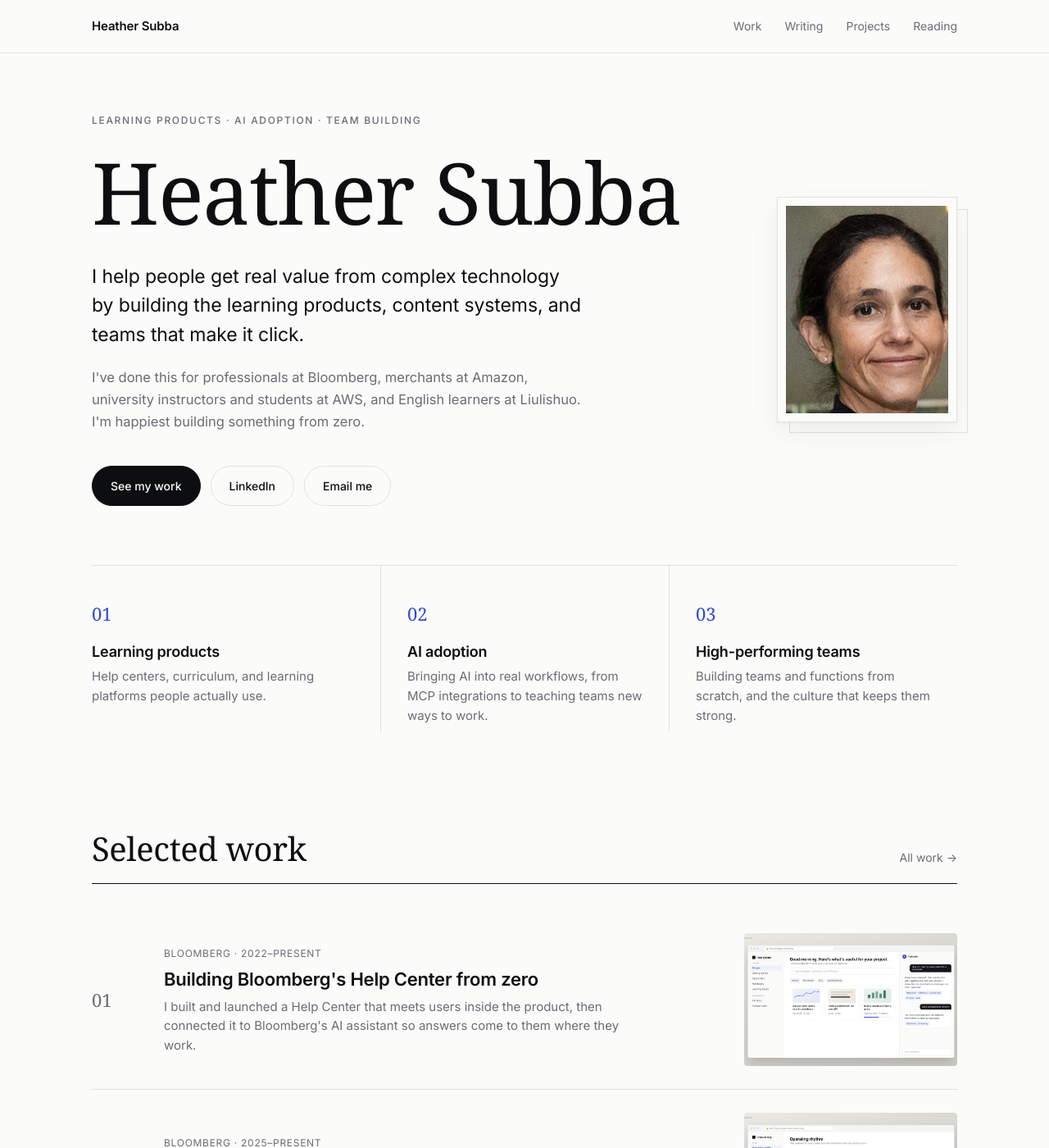
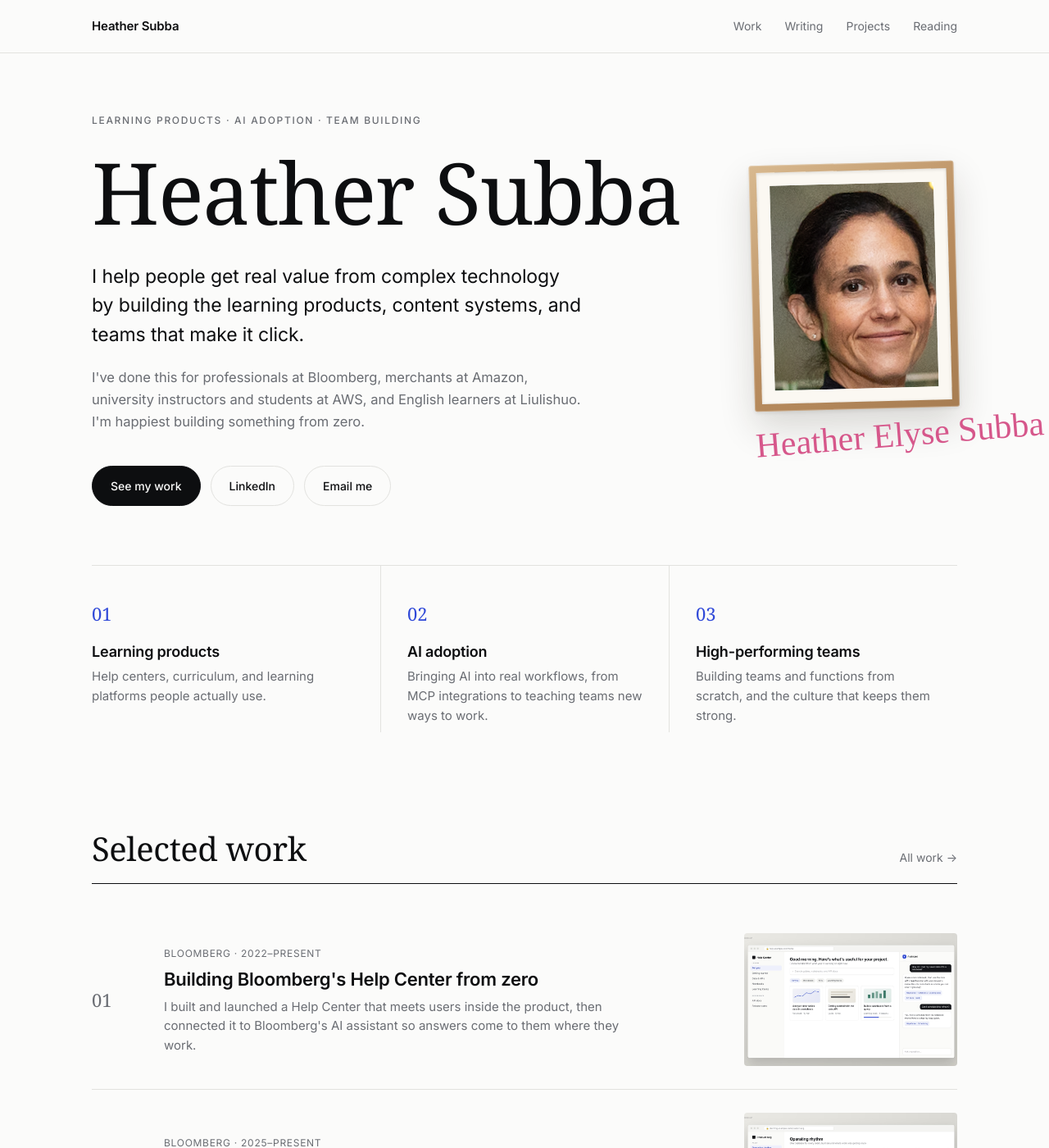
Before and after one commit to heathersubba-coder/heathersubba-coder.github.io, a Jekyll site: the page built from index.html, in a window 1280 px wide and 1400 px high. Shown: the whole window at 82% size. Built offline with Jekyll 4.4.1, drawn with Linux system fonts in a browser that asks for light colours; some web fonts are replaced.

Commit message:
Add files via upload

```diff
--- a/_includes/head.html
+++ b/_includes/head.html
@@ -4,5 +4,5 @@
 <meta name="description" content="{% if page.summary %}{{ page.summary }}{% else %}{{ site.description | strip }}{% endif %}">
 <link rel="preconnect" href="https://fonts.googleapis.com">
 <link rel="preconnect" href="https://fonts.gstatic.com" crossorigin>
-<link rel="stylesheet" href="https://fonts.googleapis.com/css2?family=Instrument+Serif:ital@0;1&family=Inter:wght@400;500;600;700&display=swap">
-<link rel="stylesheet" href="{{ '/assets/css/style.css' | relative_url }}">
+<link rel="stylesheet" href="https://fonts.googleapis.com/css2?family=Instrument+Serif:ital@0;1&family=Mrs+Saint+Delafield&family=Inter:wght@400;500;600;700&display=swap">
+<link rel="stylesheet" href="{{ '/assets/css/style.css' | relative_url }}?v={{ site.time | date: '%s' }}">
--- a/assets/css/style.css
+++ b/assets/css/style.css
@@ -9,6 +9,7 @@
   --line: #e2e2df;
   --strong-line: #0d0e10;
   --accent: #3049d8;        /* cobalt */
+  --signature: #d6578b;     /* signature pink */
   --radius: 4px;
   --max: 1120px;
   --text-max: 680px;
@@ -24,6 +25,7 @@
     --line: #26292e;
     --strong-line: #f1f1ef;
     --accent: #8c9dff;
+    --signature: #f29bbd;
   }
 }
 
@@ -84,12 +86,13 @@ h3 { font-size: 18px; line-height: 1.35; margin: 0 0 6px; font-weight: 600; lett
 .hero p { max-width: 600px; color: var(--muted); margin: 0; }
 .hero p.lede { color: var(--text); margin: 0 0 20px; }
 .hero .kicker { margin: 0 0 28px; }
-.portrait { position: relative; justify-self: end; width: 220px; margin: 0; isolation: isolate; }
-.portrait .frame::before { content: ""; position: absolute; inset: 0; transform: translate(14px, 14px); border: 1px solid var(--line); z-index: -1; }
-.portrait .frame { position: relative; aspect-ratio: 4 / 5; padding: 10px; background: var(--bg); border: 1px solid var(--line); box-shadow: 0 1px 2px rgba(0,0,0,.04), 0 12px 32px rgba(0,0,0,.06); }
-.portrait .frame > * { width: 100%; height: 100%; overflow: hidden; background: var(--surface); }
-.portrait img { width: 100%; height: 100%; object-fit: cover; object-position: 50% 25%; filter: saturate(.85); }
-.monogram { display: grid; place-items: center; font-family: var(--serif); font-size: 56px; color: var(--muted); }
+.portrait { justify-self: end; width: 250px; margin: 0; transform: rotate(-1.5deg); }
+.portrait .frame { padding: 9px; border-radius: 3px; background: linear-gradient(145deg, #d8b98f 0%, #b88c5e 55%, #a77d52 100%); box-shadow: 0 2px 4px rgba(0,0,0,.08), 0 20px 44px rgba(40,30,20,.16), inset 0 0 0 1px rgba(255,255,255,.25); }
+.portrait .mat { background: #fbf8f2; padding: 16px; box-shadow: inset 0 1px 4px rgba(0,0,0,.14); }
+.portrait .photo { aspect-ratio: 4 / 5; overflow: hidden; background: var(--surface); }
+.portrait img { width: 100%; height: 100%; object-fit: cover; object-position: 50% 25%; }
+.signature { font-family: "Mrs Saint Delafield", "Brush Script MT", cursive; color: var(--signature); font-size: 42px; line-height: 1; text-align: center; margin-top: 14px; transform: rotate(-3deg); white-space: nowrap; }
+.monogram { width: 100%; height: 100%; display: grid; place-items: center; font-family: var(--serif); font-size: 56px; color: var(--muted); }
 .links { display: flex; flex-wrap: wrap; gap: 12px; margin-top: 40px; }
 .button { display: inline-flex; align-items: center; gap: 8px; padding: 12px 22px; border-radius: 999px; font-size: 14px; font-weight: 500; text-decoration: none; border: 1px solid var(--line); color: var(--text); transition: border-color .2s, background .2s, color .2s; }
 .button:hover { border-color: var(--text); color: var(--text); }
@@ -191,7 +194,7 @@ h2.label + .books { border-top: 1px solid var(--strong-line); }
 @media (max-width: 900px) {
   .hero { grid-template-columns: 1fr; gap: 40px; }
   .hero h1 { font-size: 72px; }
-  .portrait { justify-self: start; width: 200px; }
+  .portrait { justify-self: start; width: 220px; }
   .work-row a { grid-template-columns: 40px minmax(0, 1fr); }
   .work-row .thumb { grid-column: 2; }
 }
@@ -201,7 +204,8 @@ h2.label + .books { border-top: 1px solid var(--strong-line); }
   main.wrap { padding-top: 40px; }
   .hero h1 { font-size: 56px; margin-bottom: 24px; }
   .hero .lede { font-size: 19px; }
-  .portrait { width: 150px; order: -1; }
+  .portrait { width: 170px; order: -1; }
+  .signature { font-size: 34px; }
   .pillars { grid-template-columns: 1fr; }
   .pillar, .pillar + .pillar { padding: 28px 0 4px; border-left: none; border-top: 1px solid var(--line); }
   h1, .page-head h1, .case-study h1 { font-size: 46px; }
--- a/index.html
+++ b/index.html
@@ -14,9 +14,10 @@ layout: default
     </div>
   </div>
   <figure class="portrait">
-    <div class="frame">
-      {% if site.headshot != "" %}<div><img src="{{ site.headshot | relative_url }}" alt="Photo of {{ site.title }}"></div>{% else %}<div class="monogram">H.S.</div>{% endif %}
-    </div>
+    <div class="frame"><div class="mat"><div class="photo">
+      {% if site.headshot != "" %}<img src="{{ site.headshot | relative_url }}" alt="Photo of {{ site.title }}">{% else %}<div class="monogram">H.S.</div>{% endif %}
+    </div></div></div>
+    <figcaption class="signature">Heather Elyse Subba</figcaption>
   </figure>
 </section>
 
```
